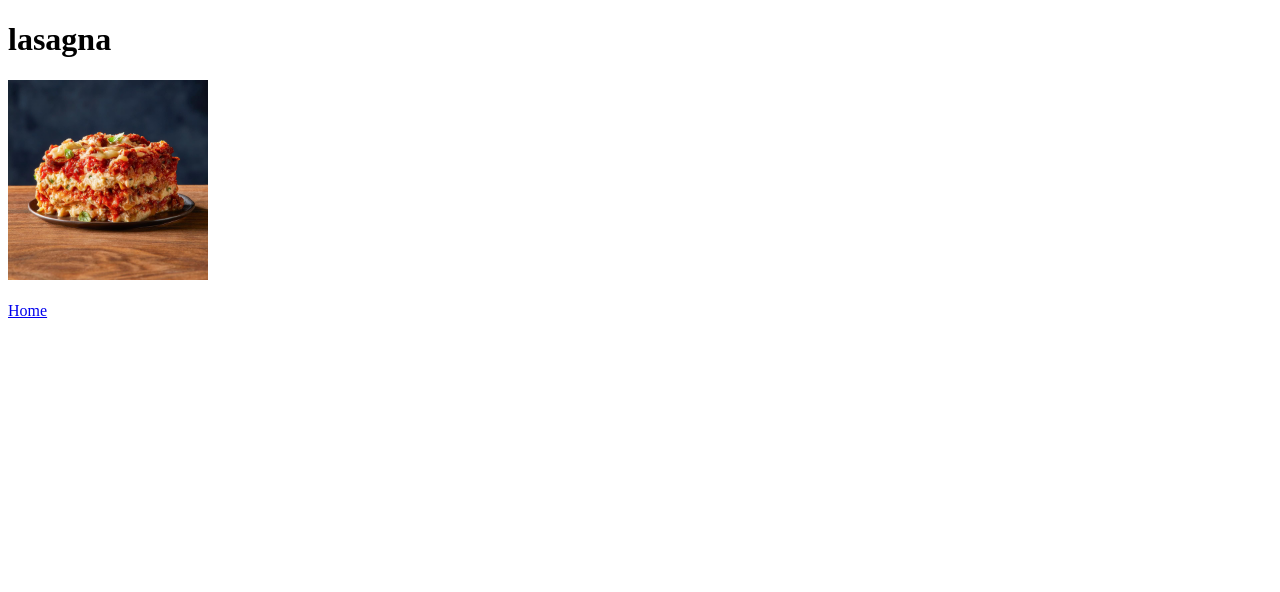
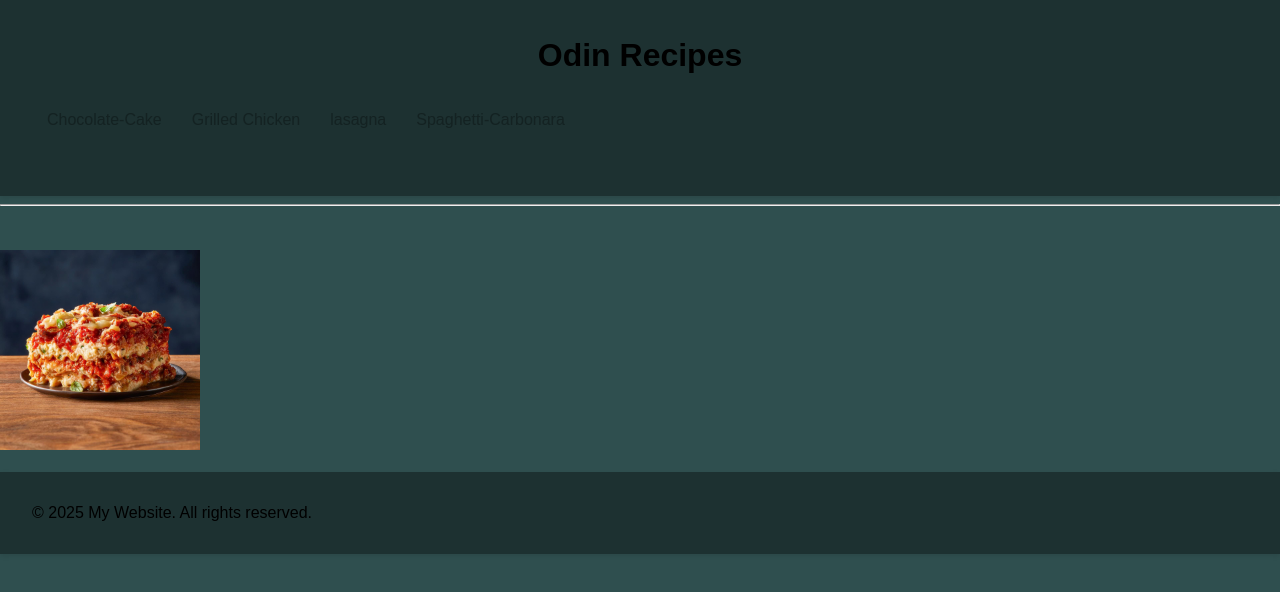
Before and after one commit to mjbeefrags-web/odin-recipes, a plain HTML site: page recipes/lasagna.html in a window 1280 px wide. Drawn offline with Linux system fonts and the light colour scheme; a web font is replaced by a local one.

Commit message:
made a basic html struc for all the pages added the needed picture and  and added a main style for the website

```diff
--- a/recipes/lasagna.html
+++ b/recipes/lasagna.html
@@ -3,19 +3,37 @@
 <head>
     <meta charset="UTF-8">
     <meta name="viewport" content="width=device-width, initial-scale=1.0">
-    <title>lasagna</title>
+    <title>Home page</title>
 </head>
-<body>
-    <h1>
-            lasagna
-    </h1>
+<link rel="stylesheet" href="/style.css">
+<link href="https://fonts.googleapis.com/css2?family=BBH+Bartle&family=BBH+Bogle&family=Bebas+Neue&family=Press+Start+2P&family=Sekuya&display=swap" rel="stylesheet">
 
-    <img src="/pictures/lasagna.jpg"
-    height="200">
-    <br><br>
+<body class="home">
+     <header>
+        <h1  class="title">
+                Odin Recipes
+        </h1>
+        <nav class="navbar">
+             <ul class="nav-list">
+                <li><a href="/recipes/Chocolate-Cake.html">Chocolate-Cake</a></li>
+                <li><a href="/recipes/Grilled-Chicken.html">Grilled Chicken</a></li>
+                <li><a href="recipes\lasagna.html">lasagna</a></li>
+                <li><a href="/recipes/Spaghetti-Carbonara.html">Spaghetti-Carbonara</a> </li>
+            </ul><br><br>
+        </nav>
 
-    <a href="/index.html">
-            Home
-    </a>
+     </header>
+     <hr><br><br>
+   <main>
+        <section>
+            <img src="/pictures/lasagna.jpg" width="200" alt=""><br><br>
+        </section>
+    </main>
+
+    <footer>
+        <p>&copy; 2025 My Website. All rights reserved.</p>
+    </footer>
+
+
 </body>
 </html>
--- /dev/null
+++ b/style.css
@@ -0,0 +1,51 @@
+body{
+  background-color: darkslategrey;
+  color: black;
+  margin: 0;
+  padding: 0;
+
+  font-family: "BBH Bogle", sans-serif;
+  font-weight: 400;
+  font-style:normal;
+
+}
+.title{
+  text-align: center;
+
+}
+
+header{
+  background-color: rgba(20, 34, 34, 0.65);
+  padding: 1rem 2rem;
+  box-shadow: 0px 2px 5px rgba(0,0,0,0.1);
+}
+
+.navbar ul{
+  list-style-type: none;
+  padding: 0px;
+  margin: 0px;
+  overflow: hidden ;
+}
+.navbar a{
+  color:rgb(20, 34, 34);
+  text-decoration: none;
+  padding: 15px;
+  margin: 0px;
+  display: block;
+  text-align: center;
+
+}
+
+.navbar a:hover{
+  color: rgba(48, 81, 81, 0.65);
+
+}
+
+.navbar li{
+  float: left;
+}
+ footer{
+  background-color: rgba(20, 34, 34, 0.65);
+  padding: 1rem 2rem;
+  box-shadow: 0px 2px 5px rgba(0,0,0,0.1);
+ }
```
Also changed, not shown: index.html (+25 -13 lines), recipes/Chocolate-Cake.html (+31 -5 lines), recipes/Grilled-Chicken.html (+31 -5 lines), recipes/Spaghetti-Carbonara.html (+31 -5 lines), pictures/choclate-cake.jpg (added), pictures/grilled chicken.webp (added), pictures/spaghetti.jpg (added), 1 other file.
